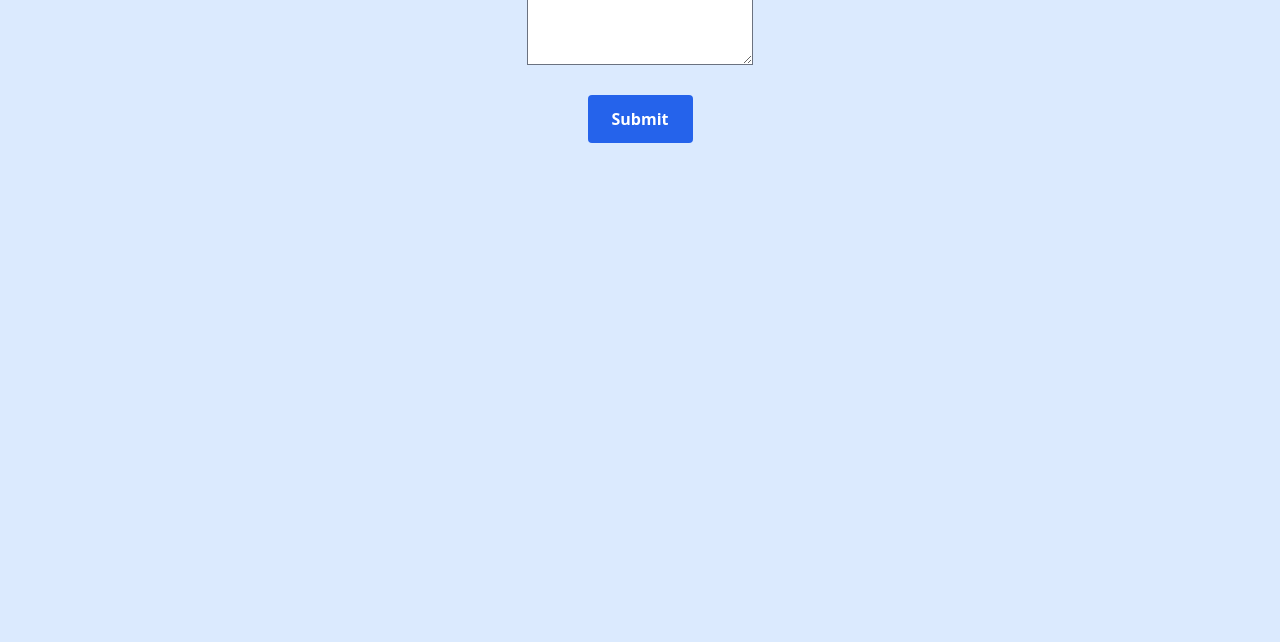
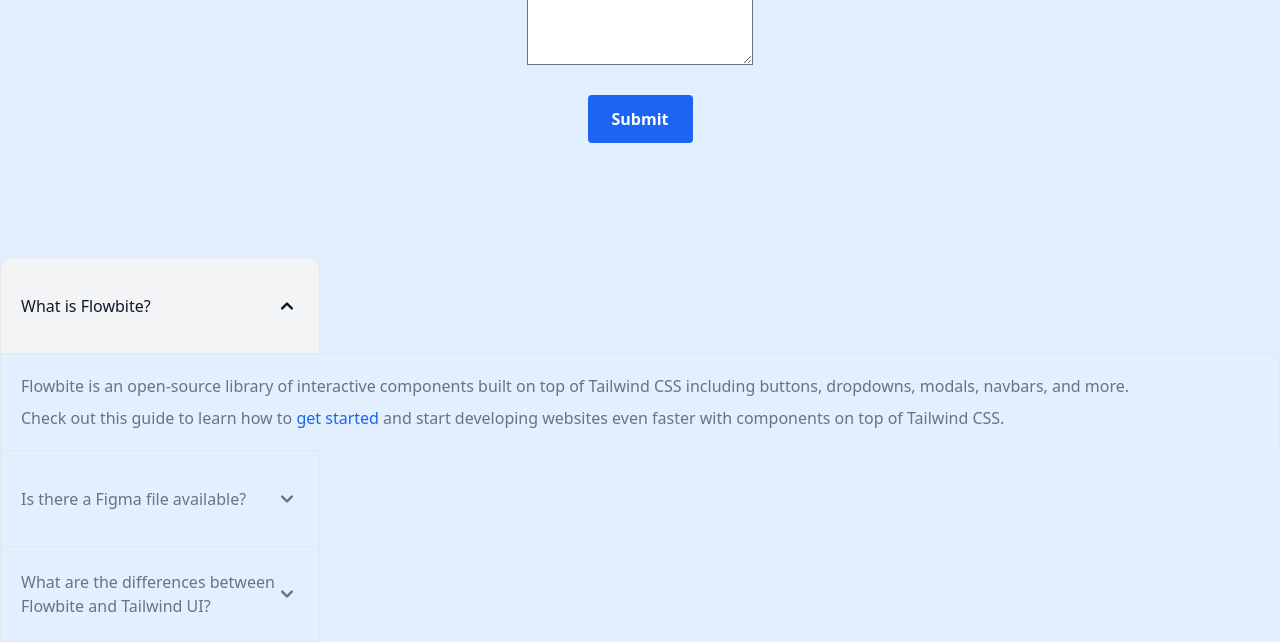
Before and after one commit to ajigarjian/Alchemy, a Django app: page / in a window 1280 px wide. Shown: the part 2183-2825 px from the top of the page. Before the commit the page ends 2326 px from the top, so only its background shows below. Run offline with Django 4.2, Linux system fonts and the light colour scheme; style sheets or scripts are compiled from the project's sources; some libraries are stand-ins or nearby versions.

Commit message:
Added flowbite support via 'npm install flowbite'

```diff
--- a/AlchemyProject/AlchemyApp/templates/internal/internal.html
+++ b/AlchemyProject/AlchemyApp/templates/internal/internal.html
@@ -43,6 +43,7 @@
         {% block body %}
         {% endblock %}
 
+        <script src="https://cdnjs.cloudflare.com/ajax/libs/flowbite/1.6.5/flowbite.min.js"></script>
     </body>
 
 </html>
--- a/AlchemyProject/AlchemyApp/templates/public/index.html
+++ b/AlchemyProject/AlchemyApp/templates/public/index.html
@@ -75,6 +75,52 @@
     </div>
 </div>
 
+
+<div id="accordion-collapse" data-accordion="collapse">
+    <h2 id="accordion-collapse-heading-1">
+      <button type="button" class="flex items-center justify-between w-1/4 h-24 p-5 font-medium text-left text-gray-500 border border-b-0 border-gray-200 rounded-t-xl focus:ring-4 focus:ring-gray-200 dark:focus:ring-gray-800 dark:border-gray-700 dark:text-gray-400 hover:bg-gray-100 dark:hover:bg-gray-800" data-accordion-target="#accordion-collapse-body-1" aria-expanded="true" aria-controls="accordion-collapse-body-1">
+        <span>What is Flowbite?</span>
+        <svg data-accordion-icon class="w-6 h-6 rotate-180 shrink-0" fill="currentColor" viewBox="0 0 20 20" xmlns="http://www.w3.org/2000/svg"><path fill-rule="evenodd" d="M5.293 7.293a1 1 0 011.414 0L10 10.586l3.293-3.293a1 1 0 111.414 1.414l-4 4a1 1 0 01-1.414 0l-4-4a1 1 0 010-1.414z" clip-rule="evenodd"></path></svg>
+      </button>
+    </h2>
+    <div id="accordion-collapse-body-1" class="hidden" aria-labelledby="accordion-collapse-heading-1">
+      <div class="p-5 border border-b-0 border-gray-200 dark:border-gray-700 dark:bg-gray-900">
+        <p class="mb-2 text-gray-500 dark:text-gray-400">Flowbite is an open-source library of interactive components built on top of Tailwind CSS including buttons, dropdowns, modals, navbars, and more.</p>
+        <p class="text-gray-500 dark:text-gray-400">Check out this guide to learn how to <a href="/docs/getting-started/introduction/" class="text-blue-600 dark:text-blue-500 hover:underline">get started</a> and start developing websites even faster with components on top of Tailwind CSS.</p>
+      </div>
+    </div>
+    <h2 id="accordion-collapse-heading-2">
+      <button type="button" class="flex items-center justify-between w-1/4 h-24 p-5 font-medium text-left text-gray-500 border border-b-0 border-gray-200 focus:ring-4 focus:ring-gray-200 dark:focus:ring-gray-800 dark:border-gray-700 dark:text-gray-400 hover:bg-gray-100 dark:hover:bg-gray-800" data-accordion-target="#accordion-collapse-body-2" aria-expanded="false" aria-controls="accordion-collapse-body-2">
+        <span>Is there a Figma file available?</span>
+        <svg data-accordion-icon class="w-6 h-6 shrink-0" fill="currentColor" viewBox="0 0 20 20" xmlns="http://www.w3.org/2000/svg"><path fill-rule="evenodd" d="M5.293 7.293a1 1 0 011.414 0L10 10.586l3.293-3.293a1 1 0 111.414 1.414l-4 4a1 1 0 01-1.414 0l-4-4a1 1 0 010-1.414z" clip-rule="evenodd"></path></svg>
+      </button>
+    </h2>
+    <div id="accordion-collapse-body-2" class="hidden" aria-labelledby="accordion-collapse-heading-2">
+      <div class="p-5 border border-b-0 border-gray-200 dark:border-gray-700">
+        <p class="mb-2 text-gray-500 dark:text-gray-400">Flowbite is first conceptualized and designed using the Figma software so everything you see in the library has a design equivalent in our Figma file.</p>
+        <p class="text-gray-500 dark:text-gray-400">Check out the <a href="https://flowbite.com/figma/" class="text-blue-600 dark:text-blue-500 hover:underline">Figma design system</a> based on the utility classes from Tailwind CSS and components from Flowbite.</p>
+      </div>
+    </div>
+    <h2 id="accordion-collapse-heading-3">
+      <button type="button" class="flex items-center justify-between w-1/4 h-24 p-5 font-medium text-left text-gray-500 border border-gray-200 focus:ring-4 focus:ring-gray-200 dark:focus:ring-gray-800 dark:border-gray-700 dark:text-gray-400 hover:bg-gray-100 dark:hover:bg-gray-800" data-accordion-target="#accordion-collapse-body-3" aria-expanded="false" aria-controls="accordion-collapse-body-3">
+        <span>What are the differences between Flowbite and Tailwind UI?</span>
+        <svg data-accordion-icon class="w-6 h-6 shrink-0" fill="currentColor" viewBox="0 0 20 20" xmlns="http://www.w3.org/2000/svg"><path fill-rule="evenodd" d="M5.293 7.293a1 1 0 011.414 0L10 10.586l3.293-3.293a1 1 0 111.414 1.414l-4 4a1 1 0 01-1.414 0l-4-4a1 1 0 010-1.414z" clip-rule="evenodd"></path></svg>
+      </button>
+    </h2>
+    <div id="accordion-collapse-body-3" class="hidden" aria-labelledby="accordion-collapse-heading-3">
+      <div class="p-5 border border-t-0 border-gray-200 dark:border-gray-700">
+        <p class="mb-2 text-gray-500 dark:text-gray-400">The main difference is that the core components from Flowbite are open source under the MIT license, whereas Tailwind UI is a paid product. Another difference is that Flowbite relies on smaller and standalone components, whereas Tailwind UI offers sections of pages.</p>
+        <p class="mb-2 text-gray-500 dark:text-gray-400">However, we actually recommend using both Flowbite, Flowbite Pro, and even Tailwind UI as there is no technical reason stopping you from using the best of two worlds.</p>
+        <p class="mb-2 text-gray-500 dark:text-gray-400">Learn more about these technologies:</p>
+        <ul class="pl-5 text-gray-500 list-disc dark:text-gray-400">
+          <li><a href="https://flowbite.com/pro/" class="text-blue-600 dark:text-blue-500 hover:underline">Flowbite Pro</a></li>
+          <li><a href="https://tailwindui.com/" rel="nofollow" class="text-blue-600 dark:text-blue-500 hover:underline">Tailwind UI</a></li>
+        </ul>
+      </div>
+    </div>
+  </div>
+
+
 <script>
     document.addEventListener("DOMContentLoaded", function() {
         const welcome_container = document.querySelector("#welcome_container");
--- a/AlchemyProject/AlchemyApp/templates/public/public.html
+++ b/AlchemyProject/AlchemyApp/templates/public/public.html
@@ -71,6 +71,7 @@
             });
         </script>
 
+        <script src="https://cdnjs.cloudflare.com/ajax/libs/flowbite/1.6.5/flowbite.min.js"></script>
     </body>
 
 </html>
--- /dev/null
+++ b/AlchemyProject/package.json
@@ -0,0 +1,5 @@
+{
+  "dependencies": {
+    "flowbite": "^1.6.5"
+  }
+}
--- a/AlchemyProject/theme/static_src/tailwind.config.js
+++ b/AlchemyProject/theme/static_src/tailwind.config.js
@@ -36,6 +36,8 @@
         // '!../../**/node_modules',
         /* JS 2: Process all JavaScript files in the project. */
         // '../../**/*.js',
+
+        './node_modules/flowbite/**/*.js',
 
         /**
          * Python: If you use Tailwind CSS classes in Python, uncomment the following line
@@ -110,5 +112,6 @@
         require('@tailwindcss/typography'),
         require('@tailwindcss/line-clamp'),
         require('@tailwindcss/aspect-ratio'),
+        require('flowbite/plugin'), //added for flowbite css components
     ],
 }
--- /dev/null
+++ b/package.json
@@ -0,0 +1,5 @@
+{
+  "dependencies": {
+    "flowbite": "^1.6.5"
+  }
+}
```
Also changed, not shown: AlchemyProject/db.sqlite3, AlchemyProject/package-lock.json (added), package-lock.json (added), 3 other files.
